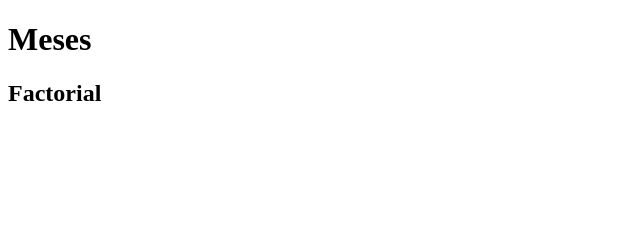
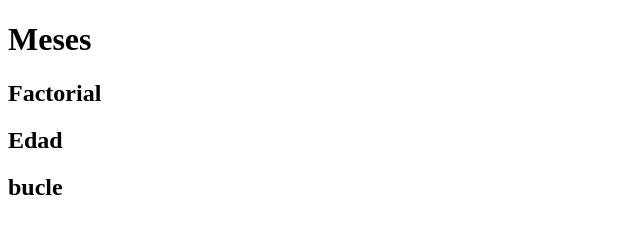
Before and after one commit to SergioZu/Repositorios, a plain HTML site: page Ejercicio6/index.html in a window 1280 px wide. Shown: the whole page, without its empty margins (0-640 px from the left). Drawn offline with Linux system fonts and the light colour scheme.

Commit message:
Ejercicio6

```diff
--- a/Ejercicio6/index.html
+++ b/Ejercicio6/index.html
@@ -13,6 +13,8 @@
     <head>
         <h1 onclick="mes()">Meses</h1>
         <h2 onclick="factorial()">Factorial</h2>
+        <h2 onclick="edad()">Edad</h2>
+        <h2 onclick="bucle()">bucle</h2>
     </head>
 </body>
 
--- a/Ejercicio6/js/funciones.js
+++ b/Ejercicio6/js/funciones.js
@@ -17,3 +17,28 @@ function factorial() {
     }
     alert(resultado);
 }
+
+function edad() {
+    var edad;
+    edad = prompt("Dime tu edad: ");
+
+    if (edad < 7) {
+        alert("Patrulla Canina");
+    } else if (edad > 7 && edad < 13) {
+        alert("Alexa y Katie");
+    } else if (edad > 14 && edad < 18) {
+        alert("Anne with an E");
+    } else if (edad > 19 && edad < 35) {
+        alert("Stranger Things");
+    } else if (edad > 35) {
+        alert("Sherlock ");
+    }
+}
+
+function bucle() {
+    var valor;
+    do {
+        valor = prompt("Dime un numero: ");
+
+    } while (valor != 45 && valor != 72);
+}
```
